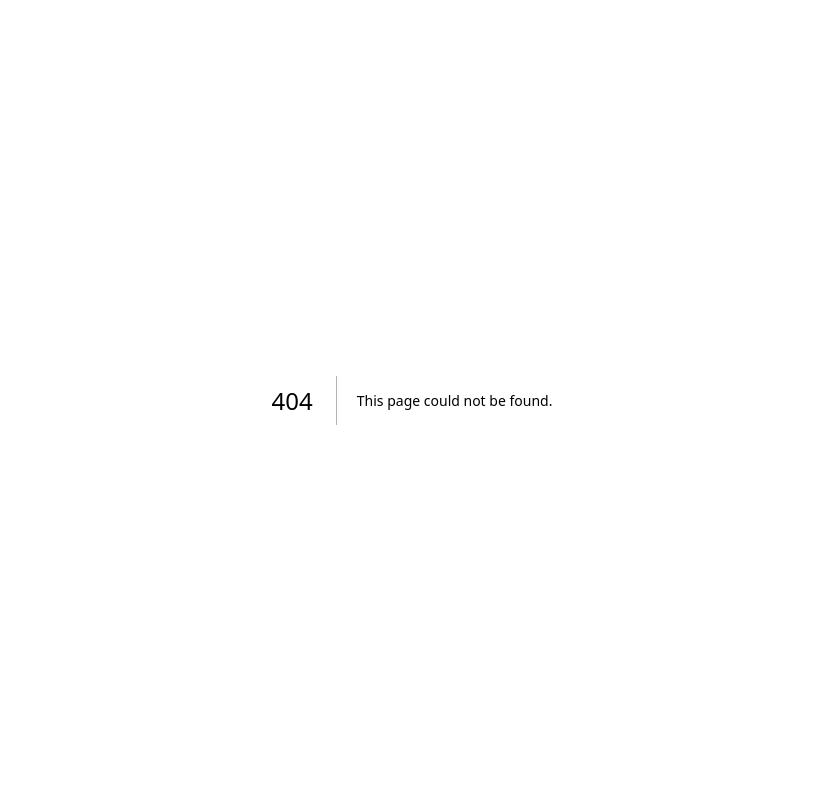
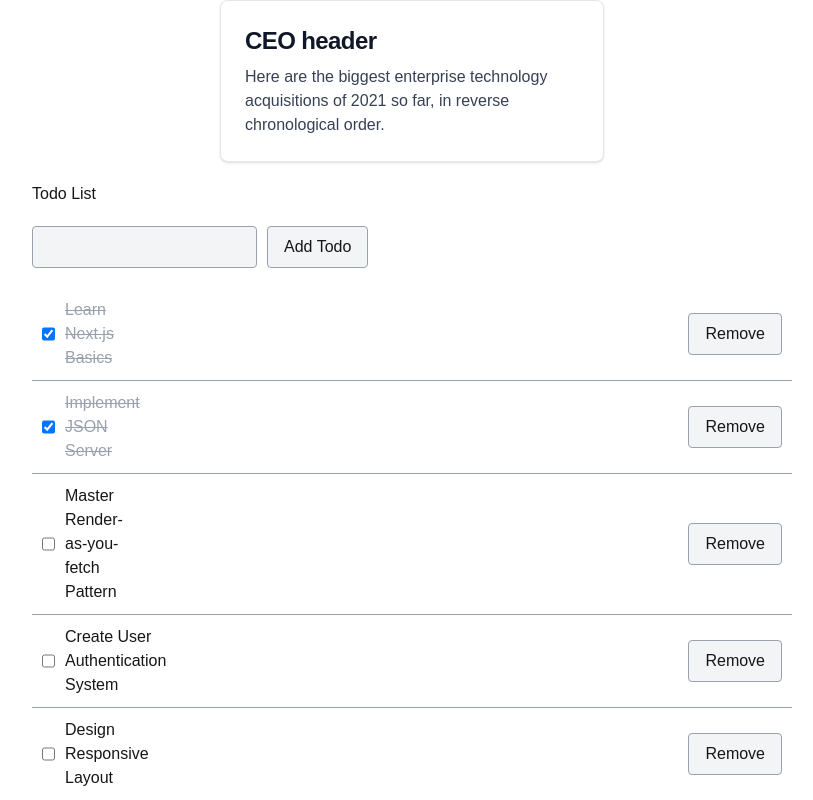
Before and after one commit to StanislavXmov/test_next_15, a Next.js app: page /streaming in a window 1280 px wide. Before the commit this address had no page. Shown: the top 800 px of the page, without its empty margins (228-1041 px from the left). Built offline with nearby package versions, Linux system fonts and the light colour scheme; data requests are answered from the project's data file.

Commit message:
Streaming

```diff
--- /dev/null
+++ b/db.json
@@ -0,0 +1,64 @@
+{
+  "todos": [
+    {
+      "id": "1",
+      "text": "Learn Next.js Basics",
+      "completed": true
+    },
+    {
+      "id": "2",
+      "text": "Implement JSON Server",
+      "completed": true
+    },
+    {
+      "id": "3",
+      "text": "Master Render-as-you-fetch Pattern",
+      "completed": false
+    },
+    {
+      "id": "4",
+      "text": "Create User Authentication System",
+      "completed": false
+    },
+    {
+      "id": "5",
+      "text": "Design Responsive Layout",
+      "completed": false
+    },
+    {
+      "id": "6",
+      "text": "Write Unit Tests",
+      "completed": false
+    },
+    {
+      "id": "7",
+      "text": "Optimize Performance",
+      "completed": false
+    },
+    {
+      "id": "8",
+      "text": "Deploy to Production",
+      "completed": false
+    }
+  ],
+  "translations": {
+    "en": {
+      "addTodo": "Add Todo",
+      "todoList": "Todo List",
+      "loading": "Loading...",
+      "remove": "Remove"
+    },
+    "es": {
+      "addTodo": "Añadir Tarea",
+      "todoList": "Lista de Tareas",
+      "loading": "Cargando...",
+      "remove": "Eliminar"
+    },
+    "fr": {
+      "addTodo": "Ajouter une tâche",
+      "todoList": "Liste des tâches",
+      "loading": "Chargement...",
+      "remove": "Supprimer"
+    }
+  }
+}
--- a/package.json
+++ b/package.json
@@ -6,9 +6,11 @@
     "dev": "next dev --turbopack",
     "build": "next build",
     "start": "next start",
-    "lint": "next lint"
+    "lint": "next lint",
+    "server": "json-server --watch db.json --port 3001"
   },
   "dependencies": {
+    "json-server": "1.0.0-beta.3",
     "react": "^19.0.0",
     "react-dom": "^19.0.0",
     "next": "15.2.4"
--- a/src/app/page.tsx
+++ b/src/app/page.tsx
@@ -26,6 +26,7 @@ export default function Home() {
       <div className="flex gap-4">
         <Link href={"./wysiwyg"}>Wysiwyg</Link>
         <Link href={"./pagination"}>Pagination</Link>
+        <Link href={"./streaming"}>Streaming</Link>
       </div>
     </div>
   );
--- /dev/null
+++ b/src/app/streaming/page.tsx
@@ -0,0 +1,35 @@
+import { todoApi, translationApi } from "@/widgets/streaming/services";
+import { TodoList } from "@/widgets/streaming/todo-list";
+import { Suspense } from "react";
+
+export default function Streaming() {
+  const todos = todoApi.fetchTodos();
+  const translations = translationApi.fetchTranslations().then((r) => r.en);
+
+  return (
+    <>
+      <div className="flex justify-center">
+        <a
+          href="#"
+          className="block max-w-sm p-6 bg-white border border-gray-200 rounded-lg shadow-sm hover:bg-gray-100 dark:bg-gray-800 dark:border-gray-700 dark:hover:bg-gray-700"
+        >
+          <h5 className="mb-2 text-2xl font-bold tracking-tight text-gray-900 dark:text-white">
+            CEO header
+          </h5>
+          <p className="font-normal text-gray-700 dark:text-gray-400">
+            Here are the biggest enterprise technology acquisitions of 2021 so
+            far, in reverse chronological order.
+          </p>
+        </a>
+      </div>
+
+      <Suspense
+        fallback={
+          <div className="max-w-[800px] h-[800px] my-0 mx-auto p-5 bg-white border border-gray-200 rounded-lg shadow-sm"></div>
+        }
+      >
+        <TodoList todosPromise={todos} translationsPromise={translations} />
+      </Suspense>
+    </>
+  );
+}
--- /dev/null
+++ b/src/widgets/streaming/services.ts
@@ -0,0 +1,81 @@
+const API_BASE_URL = "http://localhost:3001";
+
+export interface Todo {
+  id: number;
+  text: string;
+  completed: boolean;
+}
+
+export interface Translation {
+  addTodo: string;
+  todoList: string;
+  loading: string;
+  remove: string;
+}
+
+export interface Translations {
+  en: Translation;
+  es: Translation;
+  fr: Translation;
+}
+
+const sleep = (ms: number) => new Promise((resolve) => setTimeout(resolve, ms));
+
+export const todoApi = {
+  async fetchTodos(): Promise<Todo[]> {
+    await sleep(500);
+    const response = await fetch(`${API_BASE_URL}/todos`);
+    if (!response.ok) {
+      throw new Error("Failed to fetch todos");
+    }
+    return response.json();
+  },
+
+  async addTodo(todo: Omit<Todo, "id">): Promise<Todo> {
+    const response = await fetch(`${API_BASE_URL}/todos`, {
+      method: "POST",
+      headers: {
+        "Content-Type": "application/json",
+      },
+      body: JSON.stringify(todo),
+    });
+    if (!response.ok) {
+      throw new Error("Failed to add todo");
+    }
+    return response.json();
+  },
+
+  async updateTodo(id: number, updates: Partial<Todo>): Promise<Todo> {
+    const response = await fetch(`${API_BASE_URL}/todos/${id}`, {
+      method: "PATCH",
+      headers: {
+        "Content-Type": "application/json",
+      },
+      body: JSON.stringify(updates),
+    });
+    if (!response.ok) {
+      throw new Error("Failed to update todo");
+    }
+    return response.json();
+  },
+
+  async deleteTodo(id: number): Promise<void> {
+    const response = await fetch(`${API_BASE_URL}/todos/${id}`, {
+      method: "DELETE",
+    });
+    if (!response.ok) {
+      throw new Error("Failed to delete todo");
+    }
+  },
+};
+
+export const translationApi = {
+  async fetchTranslations(): Promise<Translations> {
+    await sleep(500);
+    const response = await fetch(`${API_BASE_URL}/translations`);
+    if (!response.ok) {
+      throw new Error("Failed to fetch translations");
+    }
+    return response.json();
+  },
+};
--- /dev/null
+++ b/src/widgets/streaming/todo-list.tsx
@@ -0,0 +1,129 @@
+"use client";
+import { use, useState } from "react";
+import { Todo, todoApi, Translation } from "./services";
+
+export const TodoList = ({
+  todosPromise,
+  translationsPromise,
+}: {
+  todosPromise: Promise<Todo[]>;
+  translationsPromise: Promise<Translation>;
+}) => {
+  const translations = use(translationsPromise);
+  const [todos, setTodos] = useState<Todo[]>(use(todosPromise));
+  const [newTodo, setNewTodo] = useState("");
+  const [status, setStatus] = useState<
+    "idle" | "loading" | "succeeded" | "failed"
+  >("idle");
+  const [error, setError] = useState<string | null>(null);
+
+  const handleAddTodo = async (text: string) => {
+    try {
+      setStatus("loading");
+      const newTodo = await todoApi.addTodo({
+        text,
+        completed: false,
+      });
+      setTodos((prev) => [...prev, newTodo]);
+      setStatus("succeeded");
+    } catch (err) {
+      setStatus("failed");
+      setError(err instanceof Error ? err.message : "Failed to add todo");
+    }
+  };
+
+  const handleToggleTodo = async (id: number) => {
+    const todo = todos.find((t) => t.id === id);
+    if (!todo) {
+      setError("Todo not found");
+      return;
+    }
+
+    try {
+      await todoApi.updateTodo(id, {
+        completed: !todo.completed,
+      });
+      setTodos((prev) =>
+        prev.map((t) => (t.id === id ? { ...t, completed: !t.completed } : t))
+      );
+    } catch (err) {
+      setError(err instanceof Error ? err.message : "Failed to toggle todo");
+    }
+  };
+
+  const handleRemoveTodo = async (id: number) => {
+    try {
+      await todoApi.deleteTodo(id);
+      setTodos((prev) => prev.filter((todo) => todo.id !== id));
+    } catch (err) {
+      setError(err instanceof Error ? err.message : "Failed to remove todo");
+    }
+  };
+
+  const handleSubmit = async (e: React.FormEvent) => {
+    e.preventDefault();
+    if (newTodo.trim()) {
+      await handleAddTodo(newTodo.trim());
+      setNewTodo("");
+    }
+  };
+
+  return (
+    <div className="max-w-[800px] my-0 mx-auto p-5">
+      <div className="flex justify-between items-center mb-5">
+        <h1>{translations.todoList}</h1>
+        {error && (
+          <div className="text-center text-red-400 mt-5 p-2.5 bg-gray-100 border border-gray-400 rounded-sm">
+            {error}
+          </div>
+        )}
+      </div>
+      <form onSubmit={handleSubmit} className="flex gap-2.5 mb-5">
+        <input
+          type="text"
+          className="basis-1 p-2 bg-gray-100 border border-gray-400 rounded-sm text-base"
+          value={newTodo}
+          onChange={(e) => setNewTodo(e.target.value)}
+          disabled={status === "loading"}
+        />
+        <button
+          type="submit"
+          className="py-2 px-4 bg-gray-100 border border-gray-400 rounded-sm text-base cursor-pointer"
+          disabled={status === "loading"}
+        >
+          {translations.addTodo}
+        </button>
+      </form>
+      <ul className="list-none p-0 m-0">
+        {todos.map((todo) => (
+          <li
+            key={todo.id}
+            className="flex justify-between items-center p-2.5 border-b border-b-gray-400"
+          >
+            <label className="flex items-center gap-2.5 basis-1">
+              <input
+                type="checkbox"
+                checked={todo.completed}
+                onChange={() => handleToggleTodo(todo.id)}
+                className="w-5 h-5 cursor-pointer"
+                disabled={status === "loading"}
+              />
+              <span
+                className={todo.completed ? "line-through text-gray-400" : ""}
+              >
+                {todo.text}
+              </span>
+            </label>
+            <button
+              onClick={() => handleRemoveTodo(todo.id)}
+              className="py-2 px-4 bg-gray-100 border border-gray-400 rounded-sm text-base cursor-pointer"
+              disabled={status === "loading"}
+            >
+              {translations.remove}
+            </button>
+          </li>
+        ))}
+      </ul>
+    </div>
+  );
+};
```
Also changed, not shown: 1 other file (tests, documents, lock files or other folders).
